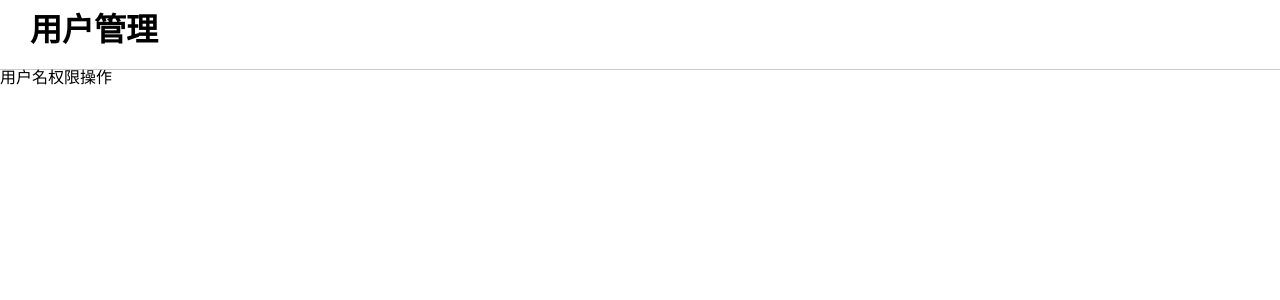
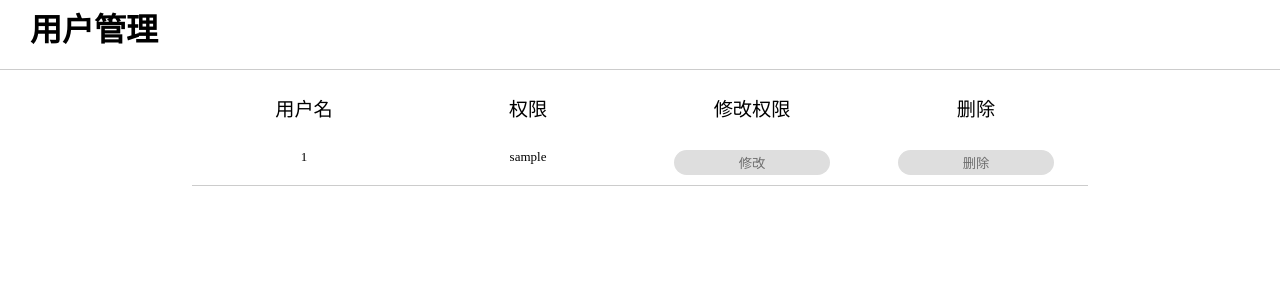
Before and after one commit to JJAYJAYJAY/cinema, a PHP site: page /php/web/admin.php in a window 1280 px wide. Shown: the top 300 px of the page. Run offline with PHP 8.4, Linux system fonts and the light colour scheme; the visitor is signed in with stand-in values (Sample User, id 1); tables that the repository leaves empty or names only in its code hold one stand-in row (values such as "Sample post").

Commit message:
添加了管理员对普通用户的操作功能

```diff
--- /dev/null
+++ b/index.php
@@ -0,0 +1,2 @@
+<?php
+header('location: php/web/login.php');
--- a/php/web/admin.php
+++ b/php/web/admin.php
@@ -1,9 +1,20 @@
 <?php
 /**
  * @var mysqli $dbc
+ * @var User $nowUser
  */
+require_once '../dataBase/mysqli_connect.php';
+require_once '../class/User.php';
 session_start();
-require_once '../dataBase/mysqli_connect.php';
+if (!isset($_SESSION['is_logged_in']) || $_SESSION['is_logged_in'] !== true) {
+    header('Location: login.php');
+    exit;
+}
+$users=safeSelectQuery($dbc,'select * from users');
+$usersArray=[];
+while($user=$users->fetch_row()) {
+    $usersArray[] = new User(...$user);
+}
 ?>
 <!DOCTYPE html>
 <html lang="en">
@@ -19,15 +30,42 @@
 <body>
 <div class="header">用户管理</div>
 <div class="user-box">
-    <table class="userList">
+    <table class="user-list">
         <tr>
             <th>用户名</th>
             <th>权限</th>
-            <th>操作</th>
+            <th>修改权限</th>
+            <th>删除</th>
         </tr>
+        <?php
+        /**
+         * @var User $user
+         */
+        foreach ($usersArray as $user){
+            if($user->getPower()==='admin')
+                continue;
+            addUserCard($user);
+        }
+        ?>
     </table>
 </div>
 </body>
 <script src="../../static/js/jquery-3.7.1.min.js"></script>
 <script src="../../static/js/admin.js"></script>
 </html>
+<?php
+function addUserCard($user)
+{
+    echo <<<EOF
+    <tr class="user-card">
+        <td>{$user->getUsername()}</td>
+        <td>{$user->getPower()}</td>
+        <td>
+            <button class="change-button" data-id="{$user->getId()}">修改</button>
+        </td>
+        <td>
+            <button class="delete-button" data-id="{$user->getId()}" data-id="{$user->getId()}">删除</button>
+        </td>
+    </tr>
+EOF;
+}
--- a/static/css/admin.css
+++ b/static/css/admin.css
@@ -7,3 +7,47 @@
     padding-top: 10px;
     border-bottom: #cccccc solid 1px;
 }
+.user-box{
+    margin-top: 30px;
+}
+.user-list{
+    width: 70%;
+    margin: 0 auto;
+}
+.user-list tbody{
+    display: flex;
+    flex-direction: column;
+}
+.user-list tbody>*{
+    display: flex;
+    justify-content: space-between;
+}
+.user-list tbody:first-child{
+    font-size: larger;
+}
+.user-list tbody>*:not(:first-child){
+    font-size: small;
+}
+.user-card{
+    margin-top: 20px;
+    border-bottom: #cccccc solid 1px;
+    padding-bottom: 5px;
+}
+.user-card td,th{
+    text-align: center;
+    width: 25%;
+    height: 30px;
+}
+.delete-button, .change-button{
+    width: 70%;
+    height: 25px;
+    background: #dedede;
+    border: none;
+    border-radius: 15px;
+    color: #6e6e6e;
+    cursor: pointer;
+}
+.delete-button:hover, .change-button:hover{
+    background:linear-gradient(0deg, #989797, #090909);
+    color: #ffffff;
+}
--- a/static/js/admin.js
+++ b/static/js/admin.js
@@ -0,0 +1,50 @@
+let changeButtons=$('.change-button');
+let deleteButtons=$('.delete-button');
+
+changeButtons.each((index,element)=>{
+    $(element).on('click',()=>{
+        let id=$(element).attr('data-id');
+        if(confirm('确定要把这位用户变为管理员权限吗？')){
+            $.ajax({
+                url:'../server/adminServer.php',
+                type:'POST',
+                data:{
+                    'command':'changePower',
+                    'id':id
+                },
+                success:(response)=>{
+                    if(response.status==='success'){
+                        alert('修改成功');
+                        window.location.reload();
+                    }else{
+                        alert(response.status);
+                    }
+                }
+            })
+        }
+    })
+})
+
+deleteButtons.each((index,element)=>{
+  $(element).on('click',()=>{
+    let id=$(element).attr('data-id');
+    if(confirm('确定要删除这位用户吗？')){
+      $.ajax({
+        url:'../server/adminServer.php',
+        type:'POST',
+        data:{
+          'command':'deleteUser',
+          'id':id
+        },
+        success:(response)=>{
+          if(response.status==='success'){
+            alert('删除成功');
+            window.location.reload();
+          }else{
+            alert(response.status);
+          }
+        }
+      })
+    }
+  })
+})
```
Also changed, not shown: php/server/adminServer.php (added, +43 -0 lines), php/server/registerServer.php (+5 -4 lines), php/web/cinemaDetails.php (+6 -7 lines), static/js/cinemaDetails.js (+5 -4 lines).
